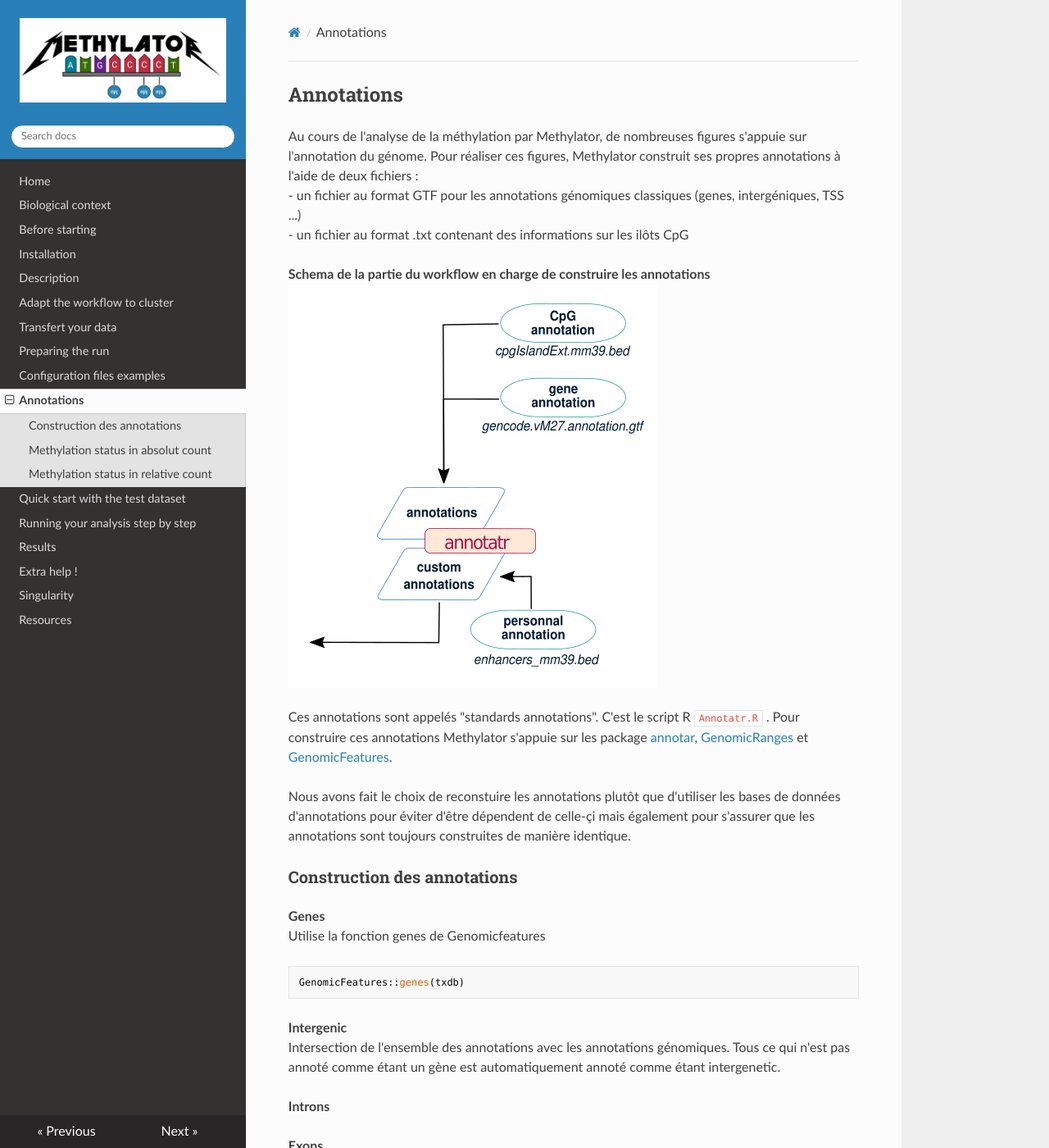
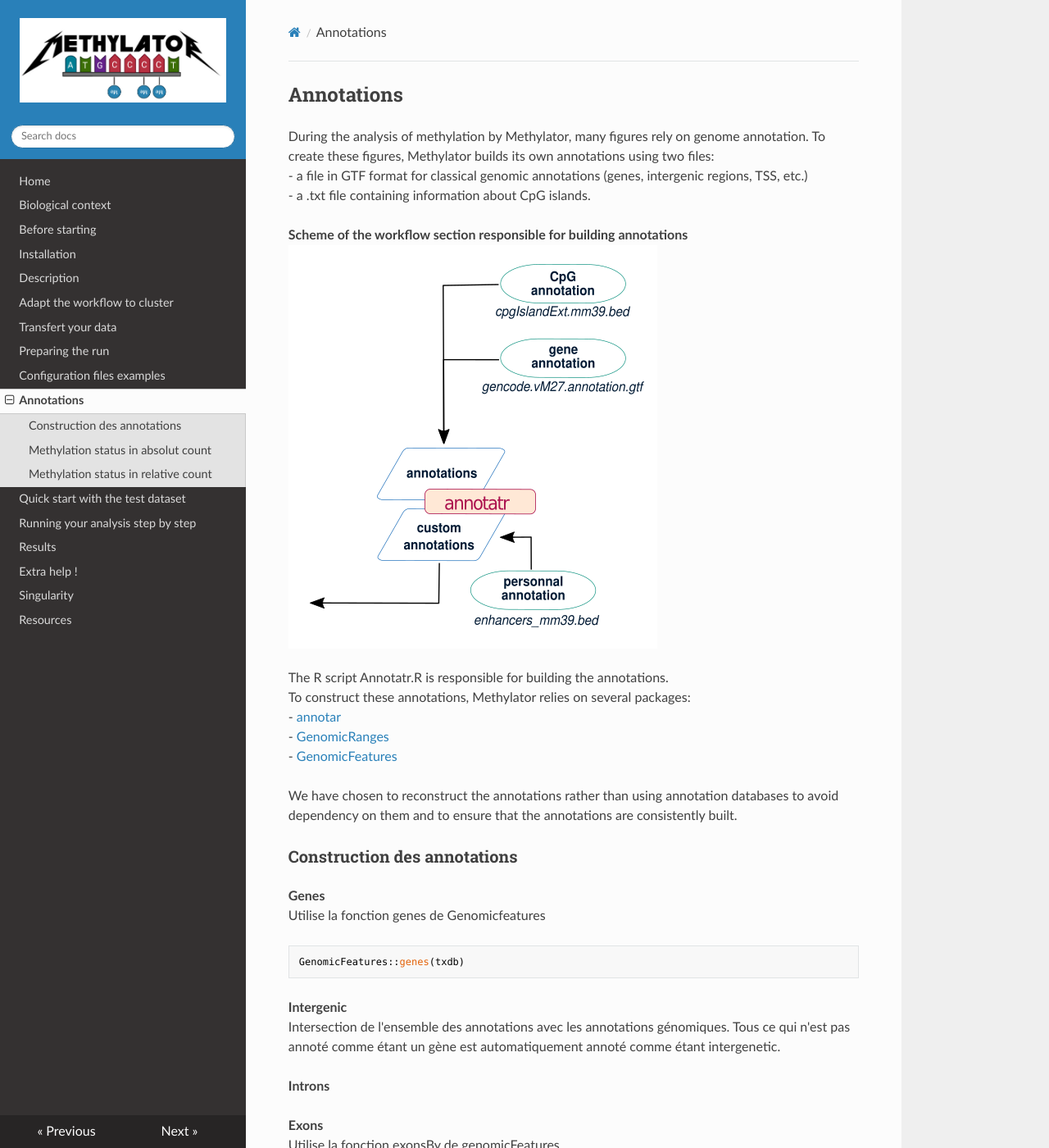
Before and after one commit to parisepigenetics/Methylator-Documentation, an MkDocs documentation site: the page built from docs/annotations.md, in a window 1280 px wide and 1400 px high. Shown: the whole window at 82% size. Built offline with MkDocs 1.6.1, drawn with Linux system fonts in a browser that asks for light colours; nearby versions of some CDN libraries.

Commit message:
Update annotations.md

```diff
--- a/docs/annotations.md
+++ b/docs/annotations.md
@@ -1,22 +1,23 @@
 
 ## Annotations
 
-Au cours de l'analyse de la méthylation par Methylator, de nombreuses figures s'appuie sur l'annotation du génome.
-Pour réaliser ces figures, Methylator construit ses propres annotations à l'aide de deux fichiers :
-- un fichier au format GTF pour les annotations génomiques classiques (genes, intergéniques, TSS ...)
-- un fichier au format .txt contenant des informations sur les ilôts CpG
+During the analysis of methylation by Methylator, many figures rely on genome annotation. To create these figures, Methylator builds its own annotations using two files:
+- a file in GTF format for classical genomic annotations (genes, intergenic regions, TSS, etc.)
+- a .txt file containing information about CpG islands.
 
-**Schema de la partie du workflow en charge de construire les annotations**
+
+**Scheme of the workflow section responsible for building annotations**
 ![annotations_scheme](img/part_annotation_workflow.png)
 
-Ces annotations sont appelés "standards annotations". C'est le script R `Annotatr.R` .
-Pour construire ces annotations Methylator s'appuie sur les package
-[annotar](https://www.bioconductor.org/packages/devel/bioc/vignettes/annotatr/inst/doc/annotatr-vignette.html),
-[GenomicRanges](https://bioconductor.org/packages/release/bioc/vignettes/GenomicRanges/inst/doc/GenomicRangesIntroduction.html)
-et [GenomicFeatures](https://kasperdanielhansen.github.io/genbioconductor/html/GenomicFeatures.html).
 
-Nous avons fait le choix de reconstuire les annotations plutôt que d'utiliser les bases de données d'annotations pour
-éviter d'être dépendent de celle-çi mais également pour s'assurer que les annotations sont toujours construites de manière identique.
+
+The R script Annotatr.R is responsible for building the annotations.
+To construct these annotations, Methylator relies on several packages:
+- [annotar](https://www.bioconductor.org/packages/devel/bioc/vignettes/annotatr/inst/doc/annotatr-vignette.html)
+- [GenomicRanges](https://bioconductor.org/packages/release/bioc/vignettes/GenomicRanges/inst/doc/GenomicRangesIntroduction.html)
+- [GenomicFeatures](https://kasperdanielhansen.github.io/genbioconductor/html/GenomicFeatures.html)
+
+We have chosen to reconstruct the annotations rather than using annotation databases to avoid dependency on them and to ensure that the annotations are consistently built.
 
 ### Construction des annotations
 
```
